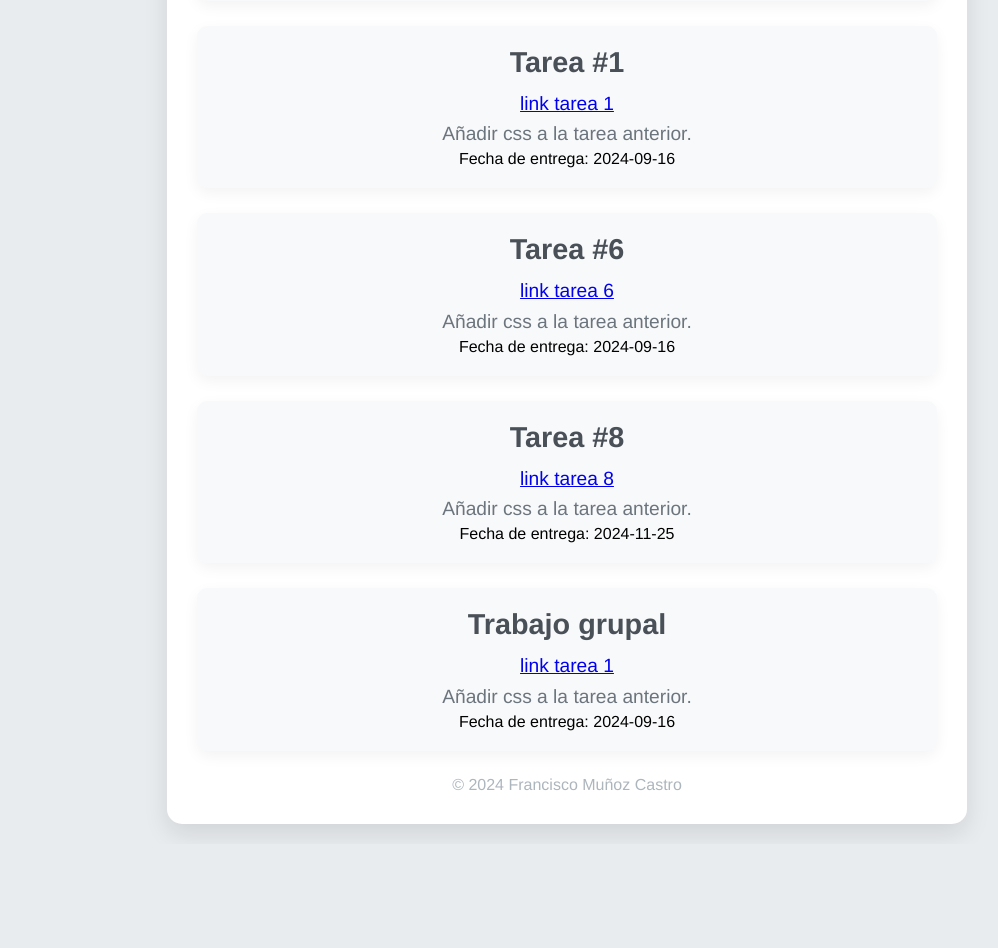
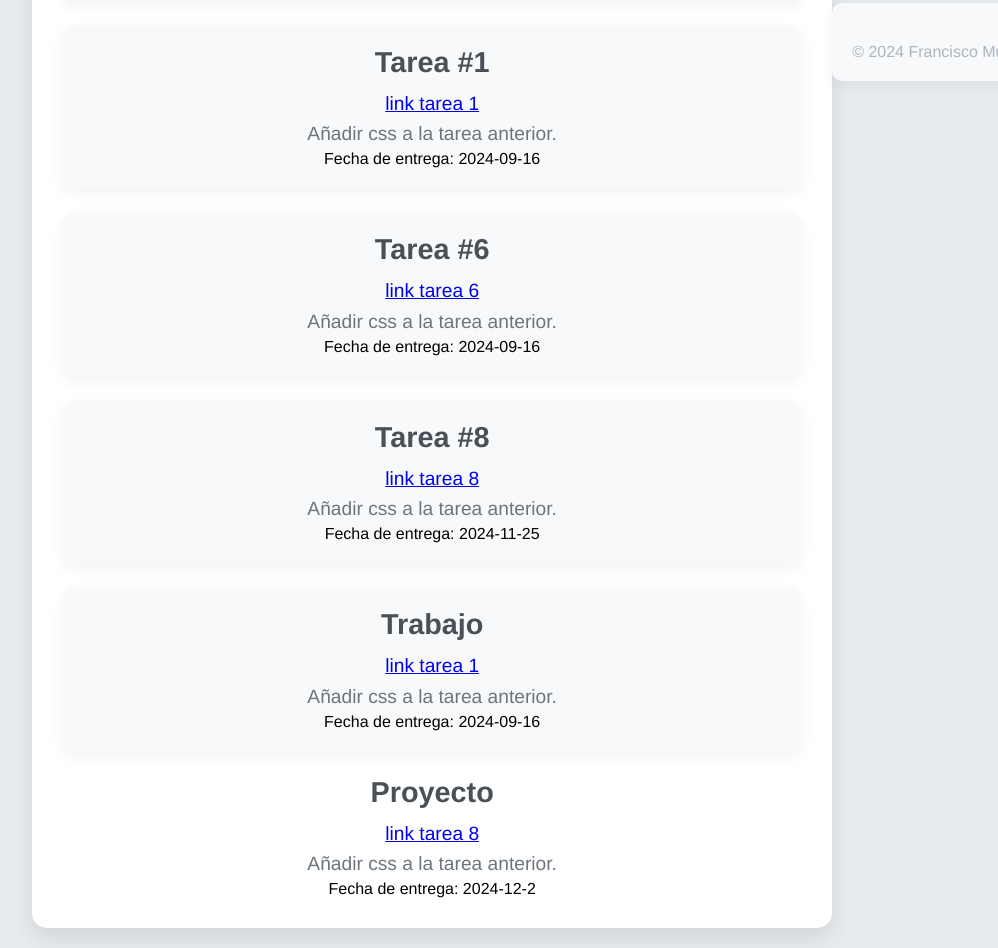
Before and after one commit to Duskpython2999/DAW_Tareas, a plain HTML site: page index.html in a window 1280 px wide. Shown: the part 839-1787 px from the top of the page, without its empty margins (73-1071 px from the left). Before the commit the page ends 1683 px from the top, so only its background shows below. Drawn offline with Linux system fonts and the light colour scheme.

Commit message:
proyecto
cambios index

```diff
--- a/index.html
+++ b/index.html
@@ -64,11 +64,19 @@
         </div>
         <div class="project">
 
-            <h2>Trabajo grupal</h2>
+            <h2>Trabajo </h2>
             <p><a href="Practica Bootstrap/index.html" target="_blank">link tarea 1</a></p>
             <p>Añadir css a la tarea anterior.</p>
             <span class="due-date">Fecha de entrega: 2024-09-16</span>
         </div>
+
+        <h2>Proyecto</h2>
+            <p><a href="Proyecto/homeproyecto.html" target="_blank">link tarea 8</a></p>
+
+            <p>Añadir css a la tarea anterior.</p>
+            <span class="due-date">Fecha de entrega: 2024-12-2</span>
+        </div>
+        <div class="project">
         <!-- Puedes agregar más proyectos aquí -->
 
         <footer>
```
